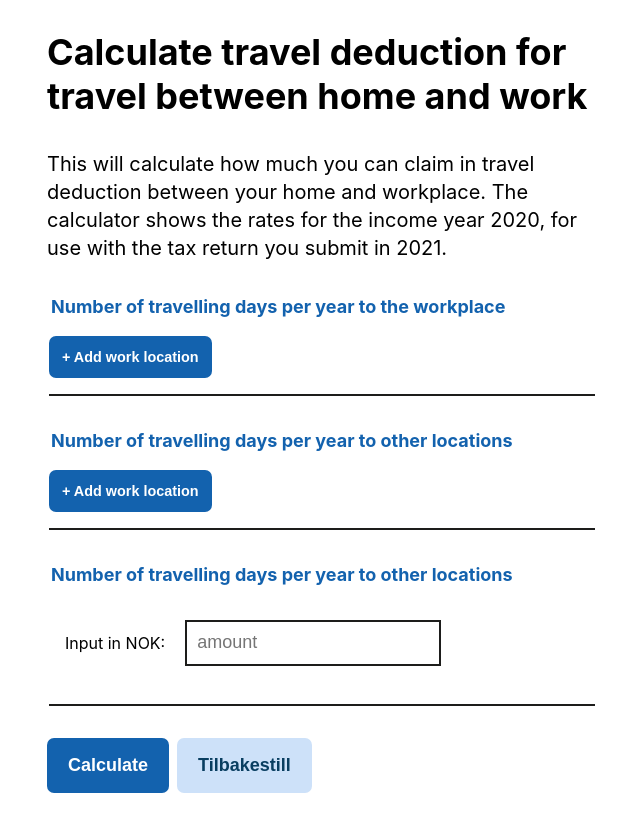
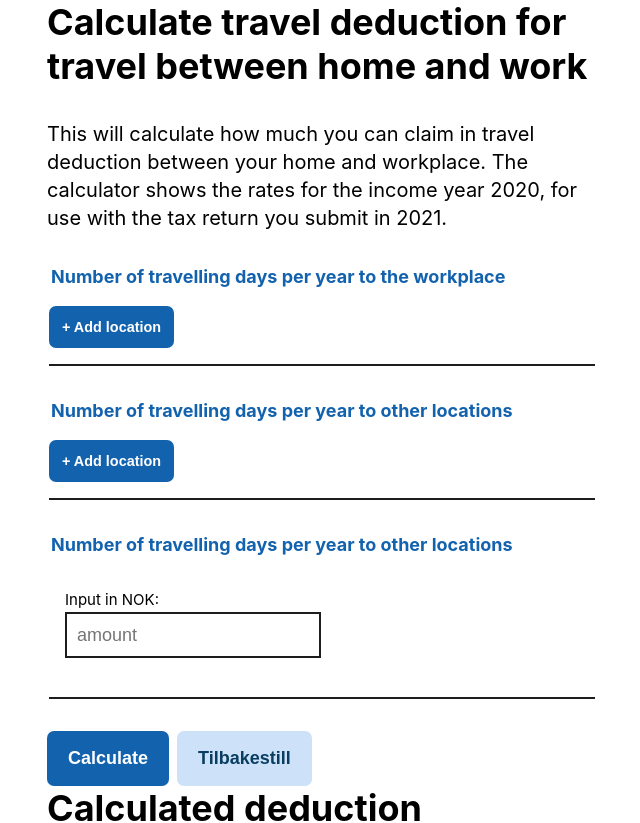
Before and after one commit to retrojorgen/bk-frontend, a React (Create React App) app: page / in a window 1280 px wide. Shown: the top 823 px of the page, without its empty margins (318-958 px from the left). Built offline with nearby package versions, Linux system fonts and the light colour scheme.

Commit message:
Updated wording

```diff
--- a/src/App.js
+++ b/src/App.js
@@ -16,9 +16,15 @@ import { Button, ResetButton } from "./components/Buttons";
 import styled from "styled-components";
 
 const FormWrapper = styled.div`
-  width: 550px;
-  max-width: 100%;
+  max-width: 550px;
+  width: 100%;
+  section {
+    @media screen and (max-width: 1023px) {
+      padding: 1rem;
+    }
+  }
   h1 {
+    margin: 0;
     font-size: 2.25rem;
     margin-bottom: 2rem;
   }
--- a/src/components/FormLayout.js
+++ b/src/components/FormLayout.js
@@ -16,11 +16,13 @@ const Legend = styled.legend`
 `;
 
 const Label = styled.label`
-  display: flex;
-  align-items: center;
   margin-bottom: 0.4rem;
+  display: block;
   span {
-    margin-right: 20px;
+    display: block;
+    font-size: 0.9375rem;
+    font-weight: 400;
+    margin-bottom: 0.2rem;
   }
 `;
 
--- a/src/components/FormList.js
+++ b/src/components/FormList.js
@@ -55,7 +55,7 @@ function FormList({ records, setRecords }) {
         </InputRow>
       ))}
       <SmallButton type="button" onClick={addRecord}>
-        + Add work location
+        + Add location
       </SmallButton>
     </>
   );
--- a/src/index.js
+++ b/src/index.js
@@ -16,6 +16,10 @@ body {
   width: 100%;
   height: 100%;
 
+}
+
+* {
+  box-sizing: border-box;
 }
 
 :root {
```
